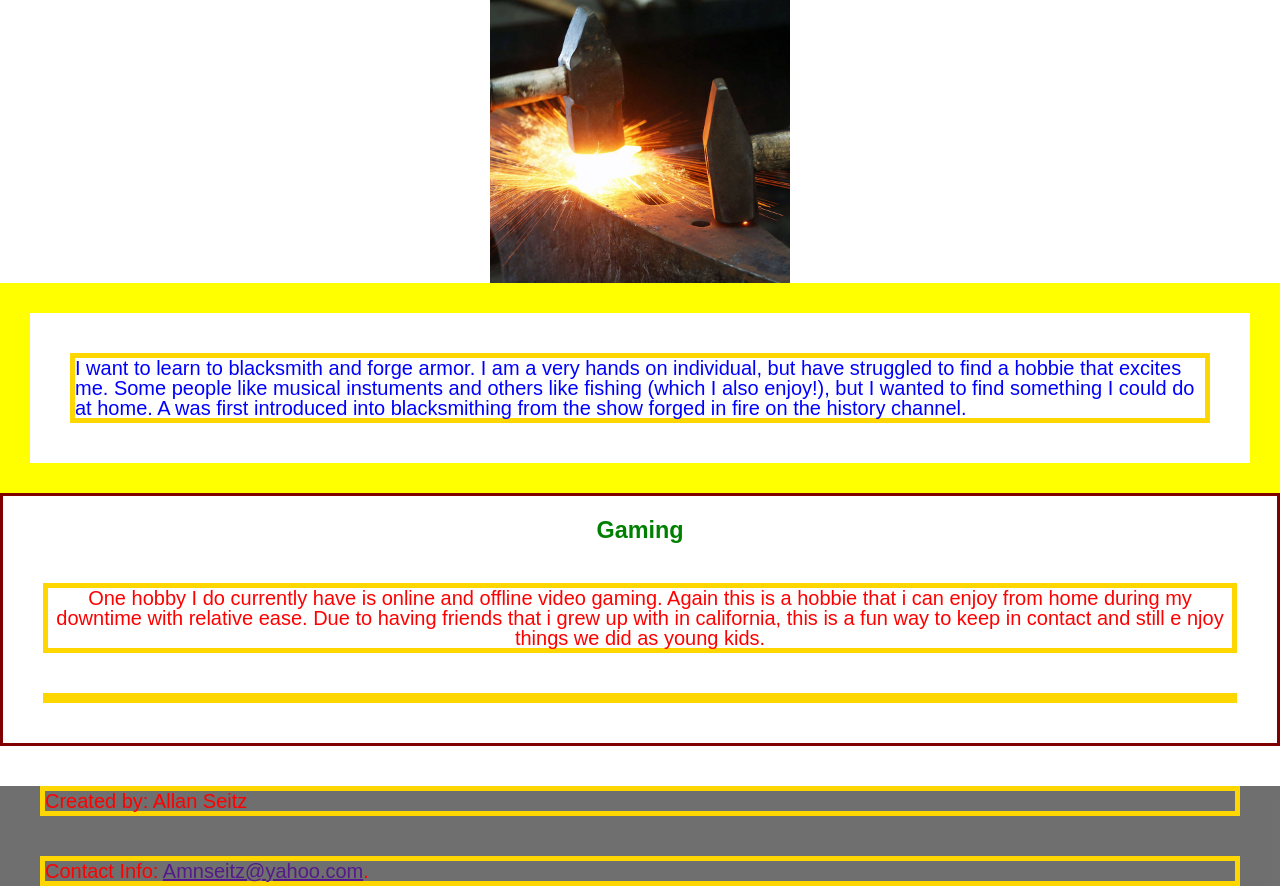
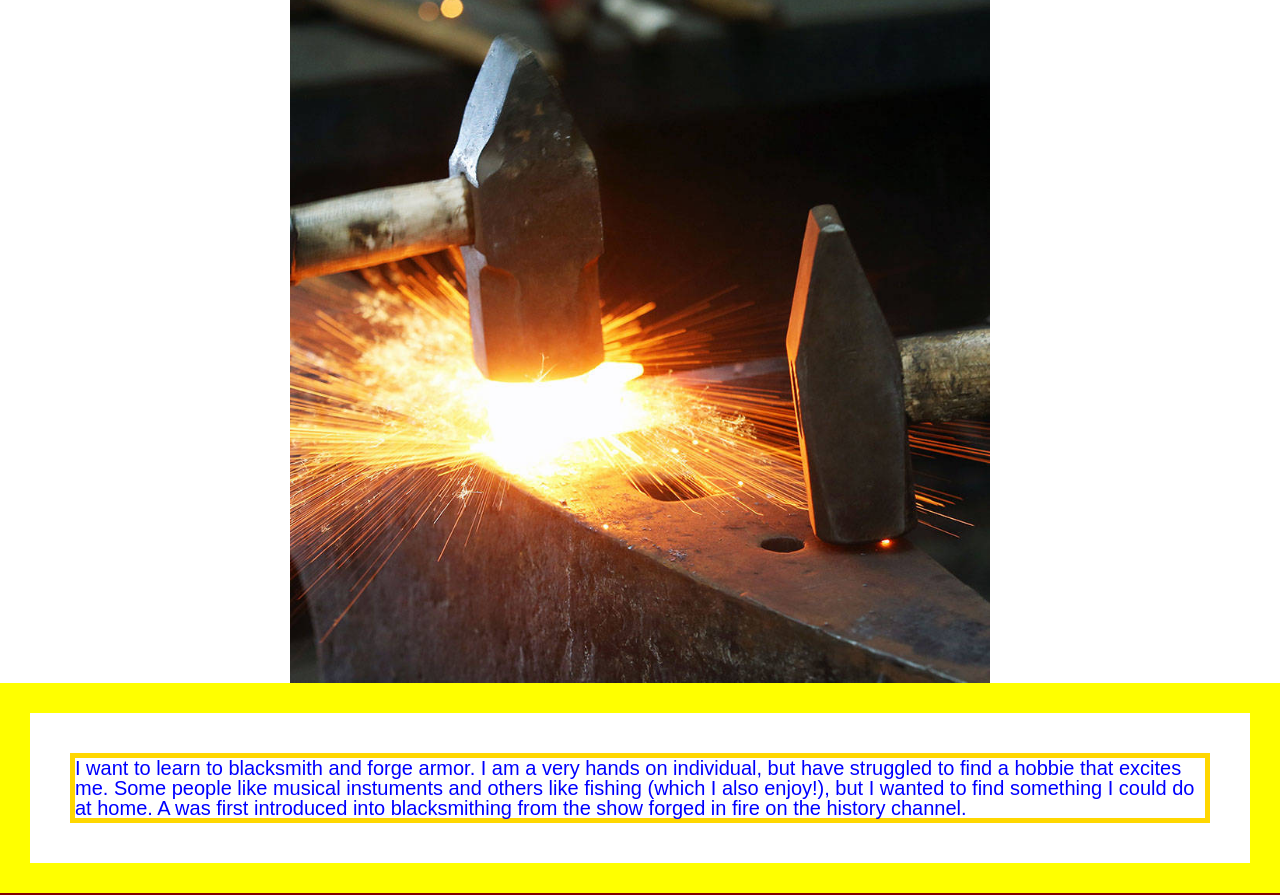
Before and after one commit to AllanSeitz/hobbies, a website: page public/index.html in a window 1280 px wide. Shown: the part 217-1112 px from the top of the page. Drawn offline with Linux system fonts and the light colour scheme.

Commit message:
hobbies day 2

```diff
--- a/public/screen.css
+++ b/public/screen.css
@@ -89,15 +89,24 @@ footer {
 
 }
 
-p.game  {
+.game p {
     color: green;
 }
+
+
 img {
 height: 300px;
 width: 300px;
 object-fit: contain;
 
 }
+
+
+.girls, img {
+  Width: 700px;
+  height: 700px;
+  }
+
 
 ul,
 ol {
```
